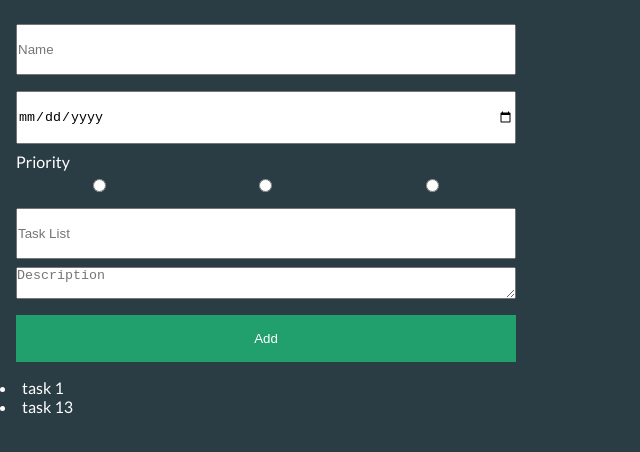
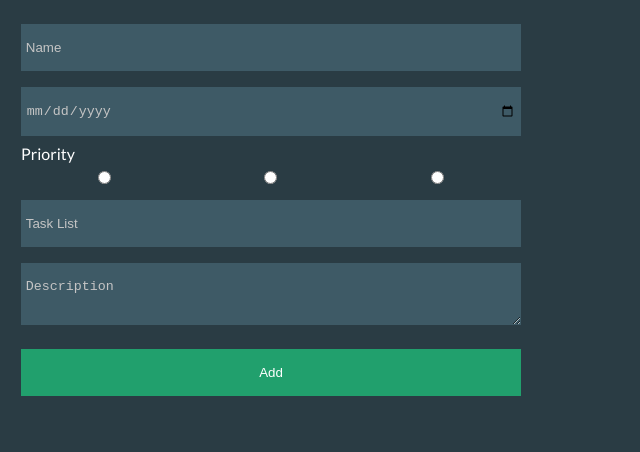
Before and after one commit to Muiqqq/Deadline-App-Frontend, a React (Create React App) app in the folder deadline-app/: page / in a window 1280 px wide. Shown: the top 452 px of the page, without its empty margins (0-640 px from the left). Built offline with nearby package versions, Linux system fonts and the light colour scheme.

Commit message:
Fixed lines in App.js handleSubmit. Added css.
App now works thanks to Sir Muikku's help. Added css styling.
Todolist is now on the right side of the form.

```diff
--- a/deadline-app/src/App.js
+++ b/deadline-app/src/App.js
@@ -8,25 +8,31 @@ class App extends React.Component {
   constructor(props) {
     super(props);
     this.state = {
-      todos: [{ name: 'task 1', date: 'dfs' }, { name: 'task 13' }],
+      todos: [],
     };
     this.handleSubmit = this.handleSubmit.bind(this);
   }
 
   handleSubmit = (todo) => {
-    const temp = { ...this.state };
-    temp.todos.push(todo);
+    // Changes
+    const temp = [...this.state.todos];
+    temp.push(todo);
+    // End of changes
     this.setState({ todos: temp });
     console.log(this.state.todos);
   };
 
   render() {
     return (
-      <div className='app'>
-        <div className='form'>
-          <TodoForm onFormSubmit={this.handleSubmit} />
+      <div className='container'>
+        <div className='app'>
+          <div className='form'>
+            <TodoForm onFormSubmit={this.handleSubmit} />
+          </div>
+          <div className='todo-list'>
+            <TodoList todos={this.state.todos} />
+          </div>
         </div>
-        <TodoList todos={this.state.todos} />
       </div>
     );
   }
--- a/deadline-app/src/components/Todo.js
+++ b/deadline-app/src/components/Todo.js
@@ -1,7 +1,7 @@
 import React from 'react';
 
 const Todo = ({ todo }) => {
-  return <li>{todo}</li>;
+  return <li className='todo-item'>{todo}</li>;
 };
 
 export default Todo;
--- a/deadline-app/src/components/Todolist.js
+++ b/deadline-app/src/components/Todolist.js
@@ -2,11 +2,22 @@ import React from 'react';
 // Import components
 import Todo from './Todo';
 
-const TodoList = ({ todos }) => {
-  const todoItem = todos.map((todo, index) => {
+// const TodoList = ({ todos }) => {
+//   const todoItem = todos.map((todo, index) => {
+//     return <Todo key={index} todo={todo.name} />;
+//   });
+//   return <div>{todoItem}</div>;
+// };
+
+const TodoList = (props) => {
+  const todoItems = props.todos.map((todo, index) => {
     return <Todo key={index} todo={todo.name} />;
   });
-  return <div>{todoItem}</div>;
+  return (
+    <div className='list'>
+      <ul>{todoItems}</ul>
+    </div>
+  );
 };
 
 export default TodoList;
--- a/deadline-app/src/scss/Main.scss
+++ b/deadline-app/src/scss/Main.scss
@@ -1,3 +1,5 @@
+$bg-color: #2a3c44;
+
 // Global reset
 * {
   margin: 0;
@@ -5,10 +7,25 @@
   box-sizing: border-box;
 }
 
+// Global styling
 body {
   color: #fff;
-  background-color: #2a3c44;
+  background-color: $bg-color;
   font-family: 'Lato', sans-serif;
+}
+
+ul {
+  list-style: none;
+}
+
+.container {
+  max-width: 1270px;
+  margin: auto;
+}
+
+// App styling
+.app {
+  display: flex;
 }
 
 // Form component styling
@@ -20,9 +37,20 @@ body {
     flex-direction: column;
     width: 500px;
 
-    input {
-      padding: 1rem 0;
+    input,
+    textarea {
+      padding: 1rem 0.3rem;
       margin: 0.5rem 0rem;
+      background-color: #3e5a66;
+      color: rgb(197, 197, 197);
+      border: none;
+    }
+
+    input::placeholder,
+    textarea::placeholder {
+      /* Chrome, Firefox, Opera, Safari 10.1+ */
+      color: rgb(197, 197, 197);
+      opacity: 1; /* Firefox */
     }
 
     #priority {
@@ -43,3 +71,16 @@ body {
     }
   }
 }
+
+// TodoList component styling
+.todo-list {
+  margin: 1rem 2rem;
+
+  .list {
+    li {
+      padding-bottom: 0.5rem;
+      padding-top: 0.5rem;
+      border-bottom: 1px solid rgb(122, 122, 122);
+    }
+  }
+}
```
Also changed, not shown: 1 other file (tests, documents, lock files or other folders).
